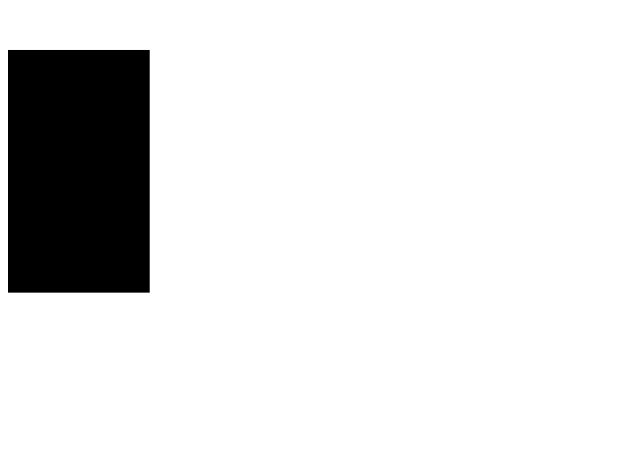
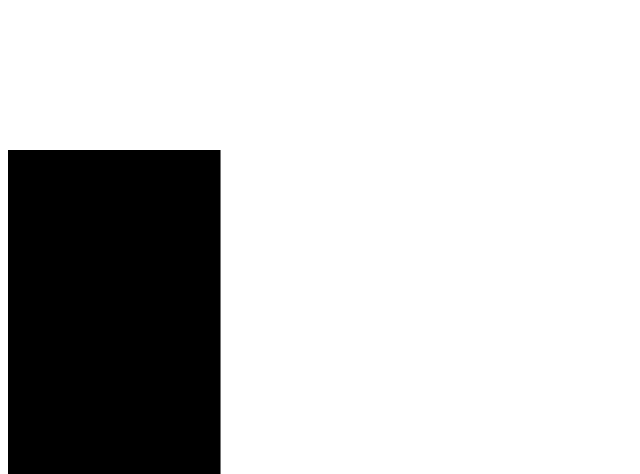
Before and after one commit to jackcolentern/colort_html, a plain HTML site: page index.html in a window 1280 px wide. Shown: the part 150-624 px from the top of the page, without its empty margins (0-640 px from the left). Drawn offline with nearby package versions, Linux system fonts and the light colour scheme.

Commit message:
Update index.html

```diff
--- a/index.html
+++ b/index.html
@@ -19,7 +19,7 @@ $(document).ready(function(){
 </head>
 <body>
 
-<p id='block' style='font-size: 200px'>█</p>
+<p id='block' style='font-size: 300px'>█</p>
 
 
 
```
